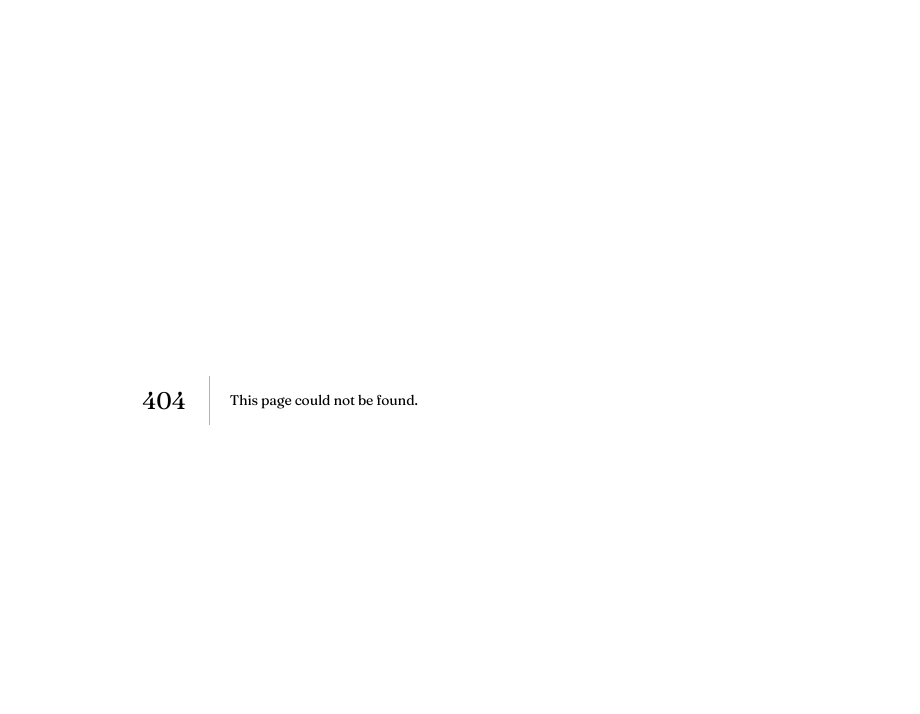
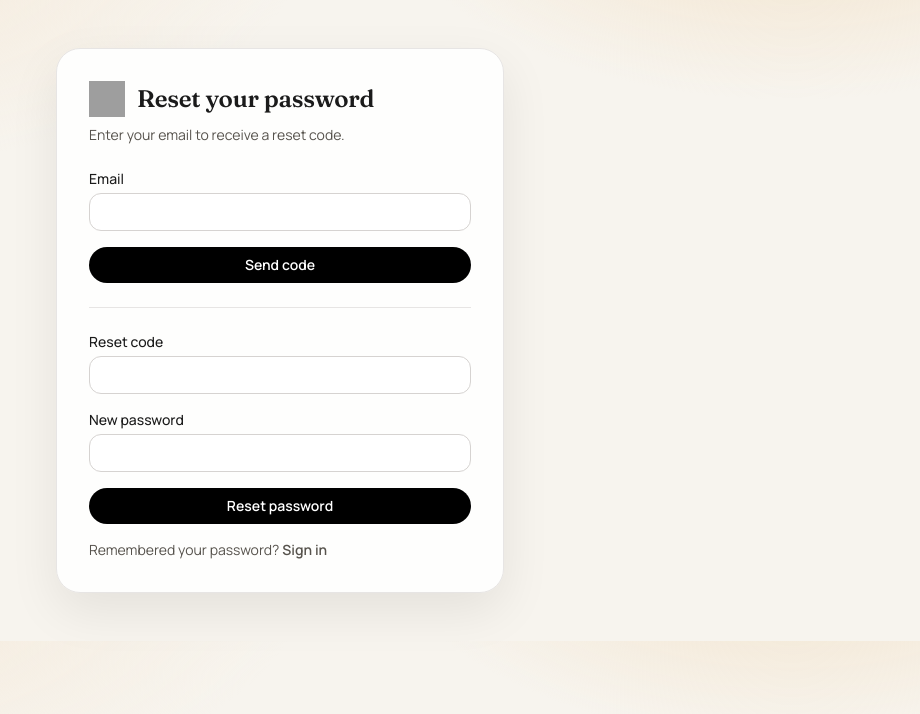
Before and after one commit to Abhishek-singh88/maskMind, a Next.js app: page /forgot-password in a window 1280 px wide. Before the commit this address had no page. Shown: the top 714 px of the page, without its empty margins (360-1280 px from the left). Built offline with nearby package versions, Linux system fonts and the light colour scheme; grey boxes are pictures that could not be loaded.

Commit message:
feat: implement forgot password page with email and reset functionality

```diff
--- /dev/null
+++ b/src/app/forgot-password/page.tsx
@@ -0,0 +1,138 @@
+'use client'
+
+import { useState } from 'react';
+
+export default function ForgotPasswordPage() {
+  const [email, setEmail] = useState('');
+  const [code, setCode] = useState('');
+  const [password, setPassword] = useState('');
+  const [message, setMessage] = useState('');
+  const [loading, setLoading] = useState(false);
+  const [resetLoading, setResetLoading] = useState(false);
+
+  async function handleSendCode(e: React.FormEvent<HTMLFormElement>) {
+    e.preventDefault();
+    setLoading(true);
+    setMessage('');
+
+    try {
+      const res = await fetch('/api/forgot-password', {
+        method: 'POST',
+        headers: { 'Content-Type': 'application/json' },
+        body: JSON.stringify({ email }),
+      });
+      const data = await res.json();
+      if (!res.ok) {
+        setMessage(data?.message || 'Failed to send code');
+        return;
+      }
+      setMessage('Reset code sent to your email.');
+    } catch (error) {
+      console.error('Send code error:', error);
+      setMessage('Something went wrong. Please try again.');
+    } finally {
+      setLoading(false);
+    }
+  }
+
+  async function handleResetPassword(e: React.FormEvent<HTMLFormElement>) {
+    e.preventDefault();
+    setResetLoading(true);
+    setMessage('');
+
+    try {
+      const res = await fetch('/api/reset-password', {
+        method: 'POST',
+        headers: { 'Content-Type': 'application/json' },
+        body: JSON.stringify({ email, code, password }),
+      });
+      const data = await res.json();
+      if (!res.ok) {
+        setMessage(data?.message || 'Failed to reset password');
+        return;
+      }
+      setMessage('Password reset successfully. Redirecting to sign in...');
+      setTimeout(() => {
+        window.location.href = '/sign-in?reset=1';
+      }, 800);
+    } catch (error) {
+      console.error('Reset password error:', error);
+      setMessage('Something went wrong. Please try again.');
+    } finally {
+      setResetLoading(false);
+    }
+  }
+
+  return (
+    <div className="mx-auto flex min-h-[80vh] max-w-5xl items-center justify-center px-6 py-12">
+      <div className="w-full max-w-md rounded-3xl border border-stone-200 bg-white/90 p-8 shadow-[0_18px_50px_rgba(15,12,8,0.08)]">
+        <div className="flex items-center gap-3">
+          <img src="/maskmind.png" alt="MaskMind logo" className="h-9 w-9" />
+          <h1 className="text-2xl font-semibold">Reset your password</h1>
+        </div>
+        <p className="mt-2 text-sm text-stone-600">
+          Enter your email to receive a reset code.
+        </p>
+
+        <form className="mt-6 space-y-4" onSubmit={handleSendCode}>
+          <div>
+            <label className="block text-sm font-medium">Email</label>
+            <input
+              type="email"
+              className="mt-1 w-full rounded-xl border border-stone-300 bg-white px-3 py-2 text-sm outline-none focus:border-stone-500"
+              value={email}
+              onChange={(e) => setEmail(e.target.value)}
+              required
+            />
+          </div>
+          <button
+            type="submit"
+            disabled={loading}
+            className="w-full cursor-pointer rounded-full bg-black px-4 py-2 text-sm font-semibold text-white disabled:opacity-50"
+          >
+            {loading ? 'Sending...' : 'Send code'}
+          </button>
+        </form>
+
+        <div className="mt-6 h-px bg-stone-200" />
+
+        <form className="mt-6 space-y-4" onSubmit={handleResetPassword}>
+          <div>
+            <label className="block text-sm font-medium">Reset code</label>
+            <input
+              className="mt-1 w-full rounded-xl border border-stone-300 bg-white px-3 py-2 text-sm outline-none focus:border-stone-500"
+              value={code}
+              onChange={(e) => setCode(e.target.value)}
+              required
+            />
+          </div>
+          <div>
+            <label className="block text-sm font-medium">New password</label>
+            <input
+              type="password"
+              className="mt-1 w-full rounded-xl border border-stone-300 bg-white px-3 py-2 text-sm outline-none focus:border-stone-500"
+              value={password}
+              onChange={(e) => setPassword(e.target.value)}
+              required
+            />
+          </div>
+          {message ? <p className="text-sm text-[var(--warning)]">{message}</p> : null}
+          <button
+            type="submit"
+            disabled={resetLoading}
+            className="w-full cursor-pointer rounded-full bg-black px-4 py-2 text-sm font-semibold text-white disabled:opacity-50"
+          >
+            {resetLoading ? 'Updating...' : 'Reset password'}
+          </button>
+        </form>
+
+        <p className="mt-4 text-sm text-stone-600">
+          Remembered your password?{' '}
+          <a className="font-semibold text-black" href="/sign-in">
+            Sign in
+          </a>
+        </p>
+      </div>
+    </div>
+  );
+}
```
